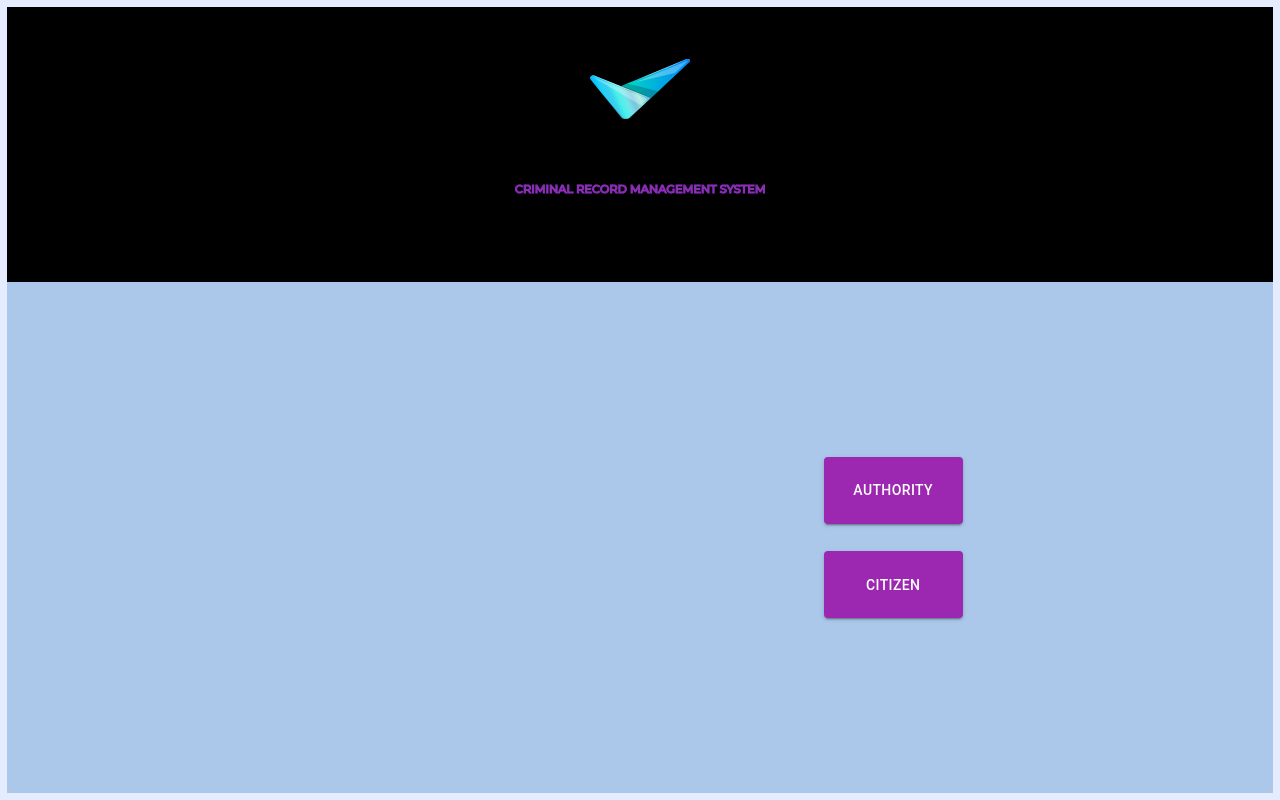
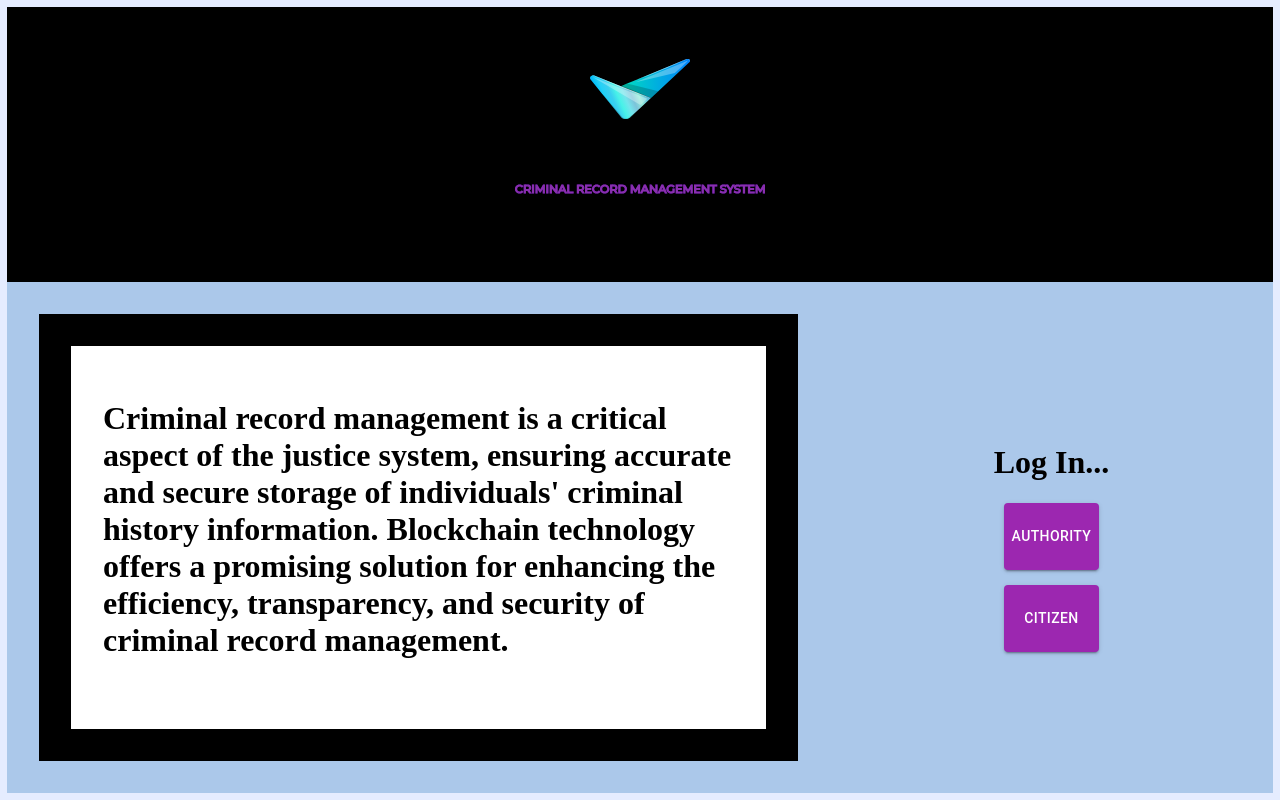
Before and after one commit to demelcjohn/criminal-record-management, a Next.js app: page / in a window 1280 px wide. Built offline with nearby package versions, Linux system fonts and the light colour scheme.

Commit message:
home content @ criminal record

```diff
--- a/src/pages/index.tsx
+++ b/src/pages/index.tsx
@@ -38,11 +38,43 @@ export default function Home() {
               </Stack>
             </Grid>
             <Grid container sx={{ width: "100%", height: "65%" }}>
-              <Grid item sx={{ width: "40%", height: "100%" }}></Grid>
               <Grid
                 item
                 p={{ sm: 2, md: 4, lg: 4 }}
-                sx={{ width: "60%", height: "100%" }}
+                sx={{ width: "65%", height: "100%" }}
+              >
+                <Box
+                  p={{ sm: 2, md: 4, lg: 4 }}
+                  sx={{
+                    width: "100%",
+                    height: "100%",
+                    bgcolor: "#000000",
+                    color: "#000000",
+                  }}
+                >
+                  <Box
+                    p={{ sm: 2, md: 4, lg: 4 }}
+                    sx={{
+                      width: "100%",
+                      height: "100%",
+                      bgcolor: "#FFFFFF",
+                    }}
+                  >
+                    <h1>
+                      Criminal record management is a critical aspect of the
+                      justice system, ensuring accurate and secure storage of
+                      individuals' criminal history information. Blockchain
+                      technology offers a promising solution for enhancing the
+                      efficiency, transparency, and security of criminal record
+                      management.
+                    </h1>
+                  </Box>
+                </Box>
+              </Grid>
+              <Grid
+                item
+                p={{ sm: 2, md: 4, lg: 4 }}
+                sx={{ width: "35%", height: "100%" }}
               >
                 <Stack
                   direction="column"
@@ -50,10 +82,11 @@ export default function Home() {
                   justifyContent="center"
                   sx={{ width: "100%", height: "100%" }}
                 >
+                  <h1>Log In...</h1>
                   <Button
                     color="secondary"
                     variant="contained"
-                    sx={{ width: "20%", height: "15%" }}
+                    sx={{ width: "25%", height: "15%" }}
                     onClick={authNavigater}
                   >
                     Authority
@@ -62,7 +95,7 @@ export default function Home() {
                   <Button
                     color="secondary"
                     variant="contained"
-                    sx={{ width: "20%", height: "15%" }}
+                    sx={{ width: "25%", height: "15%" }}
                     onClick={citizenNavigater}
                   >
                     Citizen
```
